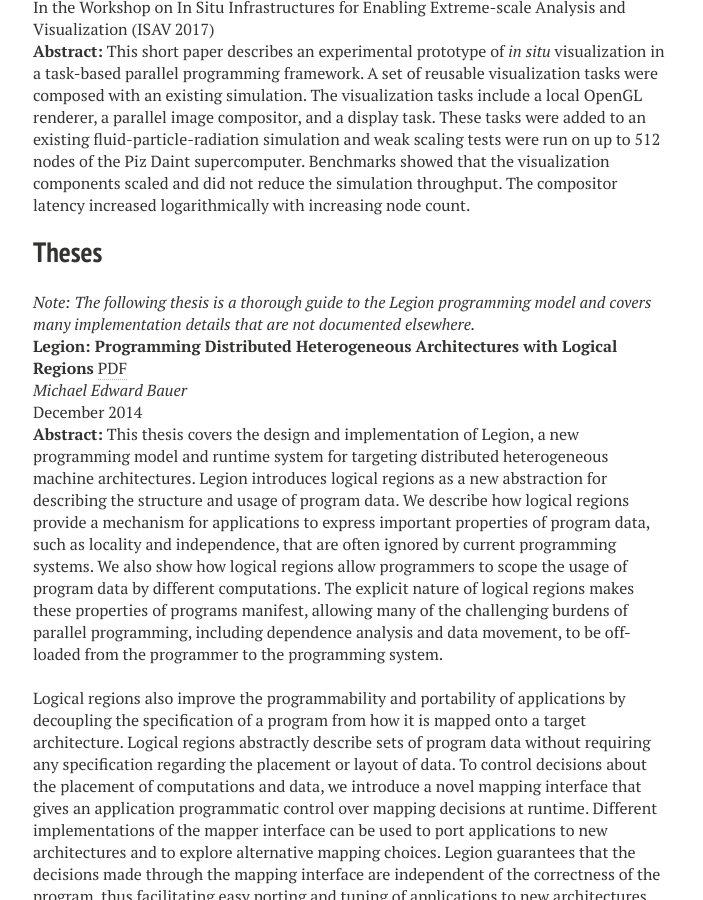
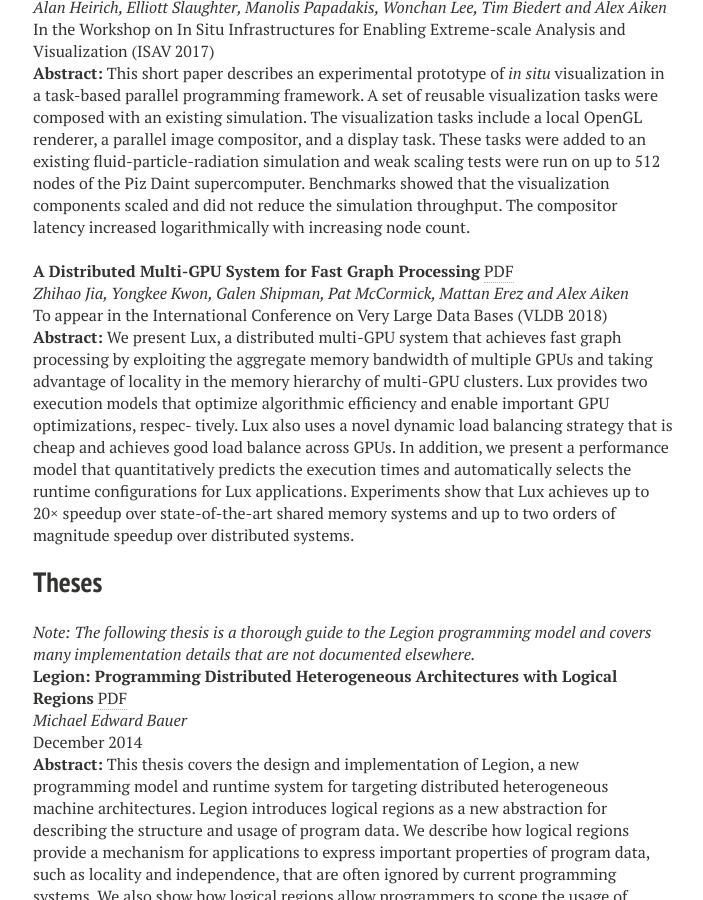
Before and after one commit to apryakhin/legion.stanford.edu, a Jekyll site: the page built from publications.md, in a window 1280 px wide and 900 px high, scrolled down 5349 px. Shown: the whole window, without its empty margins (287-990 px from the left). Built offline with Jekyll 4.4.1, drawn with Linux system fonts in a browser that asks for light colours; nearby versions of some CDN libraries; some of the changed text lies outside the part shown.

Commit message:
Add VLDB paper.

```diff
--- a/publications.md
+++ b/publications.md
@@ -22,6 +22,7 @@ title: Publications
       * [Elliott Slaughter's Thesis (2017)](#slaughter_thesis) \[[PDF](/pdfs/slaughter_thesis.pdf)]
   * Case Studies:
       * [Visualization (ISAV 2017)](#isav2017) \[[PDF](/pdfs/isav2017.pdf)]
+      * [Graph Processesing (VLDB 2018)](#vldb2018) \[[PDF](/pdfs/vldb2018.pdf)]
   * DSLs:
       * [Singe (PPoPP 2014)](#ppopp2014) \[[PDF](/pdfs/singe2014.pdf)]
       * [Scout (WOLFHPC 2014)](#wolfhpc2014) \[[PDF](/pdfs/scout2014.pdf)]
@@ -277,6 +278,23 @@ compositor latency increased logarithmically with increasing node
 count.
 
 
+<a name="vldb2018"></a>__A Distributed Multi-GPU System for Fast Graph Processing__ [PDF](/pdfs/vldb2018.pdf) <br/>
+_Zhihao Jia, Yongkee Kwon, Galen Shipman, Pat McCormick, Mattan Erez and Alex Aiken_ <br/>
+To appear in the International Conference on Very Large Data Bases (VLDB 2018) <br/>
+__Abstract:__ We present Lux, a distributed multi-GPU system that
+achieves fast graph processing by exploiting the aggregate memory
+bandwidth of multiple GPUs and taking advantage of locality in the
+memory hierarchy of multi-GPU clusters. Lux provides two execution
+models that optimize algorithmic efficiency and enable important GPU
+optimizations, respec- tively. Lux also uses a novel dynamic load
+balancing strategy that is cheap and achieves good load balance across
+GPUs. In addition, we present a performance model that quantitatively
+predicts the execution times and automatically selects the runtime
+configurations for Lux applications. Experiments show that Lux
+achieves up to 20× speedup over state-of-the-art shared memory systems
+and up to two orders of magnitude speedup over distributed systems.
+
+
 ## Theses
 
 <a name="bauer_thesis"></a>*Note: The following thesis is a thorough guide to the Legion programming model and covers many implementation details that are not documented elsewhere.*<br/>
```
Also changed, not shown: 1 other file.
